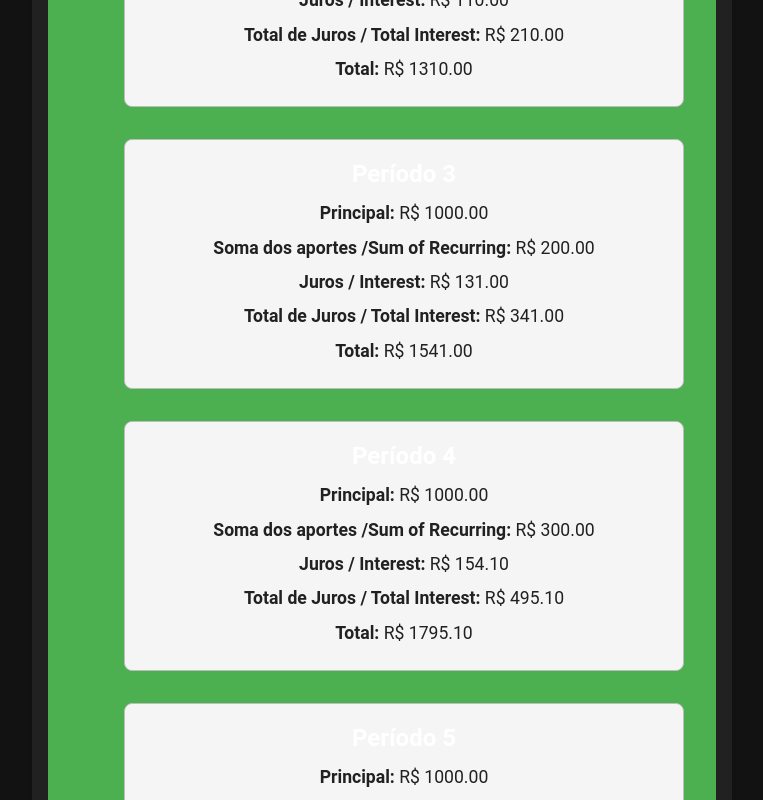
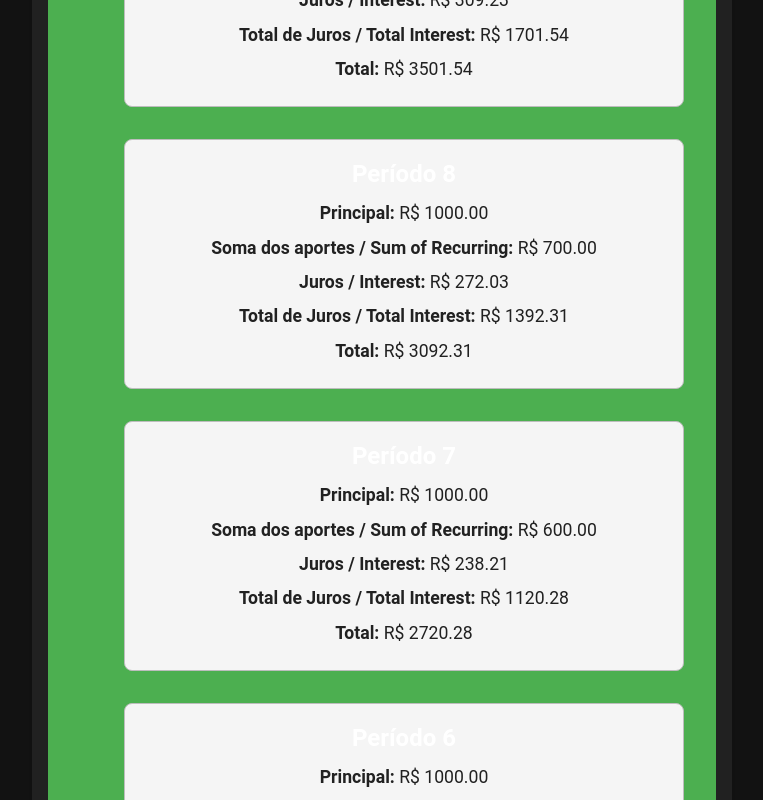
Before and after one commit to fernandiego/calcjuros, a Vue app: page / in a window 1280 px wide. Shown: the part 1200-2000 px from the top of the page, without its empty margins (258-1021 px from the left). Built offline with nearby package versions, Linux system fonts and the light colour scheme; what vue3-apexcharts would draw is missing.

Commit message:
Mostrando o último período primeiro

```diff
--- a/src/components/Calc.vue
+++ b/src/components/Calc.vue
@@ -69,13 +69,13 @@
               <h1>Resultado / Results</h1>
               <v-divider class="my-4"></v-divider>
               <div
-                v-for="(result, index) in periodicResults"
+                v-for="(result, index) in [...periodicResults].reverse()"
                 :key="index"
                 class="period-result"
               >
-                <h2>Período {{ index + 1 }}</h2>
+                <h2>Período {{  periodicResults.length - index }}</h2>
                 <p><strong>Principal:</strong> R$ {{ result.principal }}</p>
-                <p><strong>Soma dos aportes /Sum of Recurring:</strong> R$ {{ result.recurringSum }}</p>
+                <p><strong>Soma dos aportes / Sum of Recurring:</strong> R$ {{ result.recurringSum }}</p>
                 <p><strong>Juros / Interest:</strong> R$ {{ result.interest }}</p>
                 <p><strong>Total de Juros / Total Interest:</strong> R$ {{ result.totalInterest }}</p>
                 <p><strong>Total:</strong> R$ {{ result.total }}</p>
@@ -207,10 +207,8 @@ const calculateInterest = () => {
     chartSeries.value[0].data.push(parseFloat(principal).toFixed(2));
     chartSeries.value[1].data.push(parseFloat(recurringSum).toFixed(2));
     chartSeries.value[2].data.push(parseFloat(totalInterestSum).toFixed(2));
-    console.log(`Period ${i}: Principal=${principal}, RecurringSum=${recurringSum}, TotalInterest=${totalInterestSum}`); // Debug log
   }
 
-  console.log('X-axis categories:', chartOptions.value.xaxis.categories); // Debug log
   chartOptions.value = {...chartOptions.value};
 };
 
```
